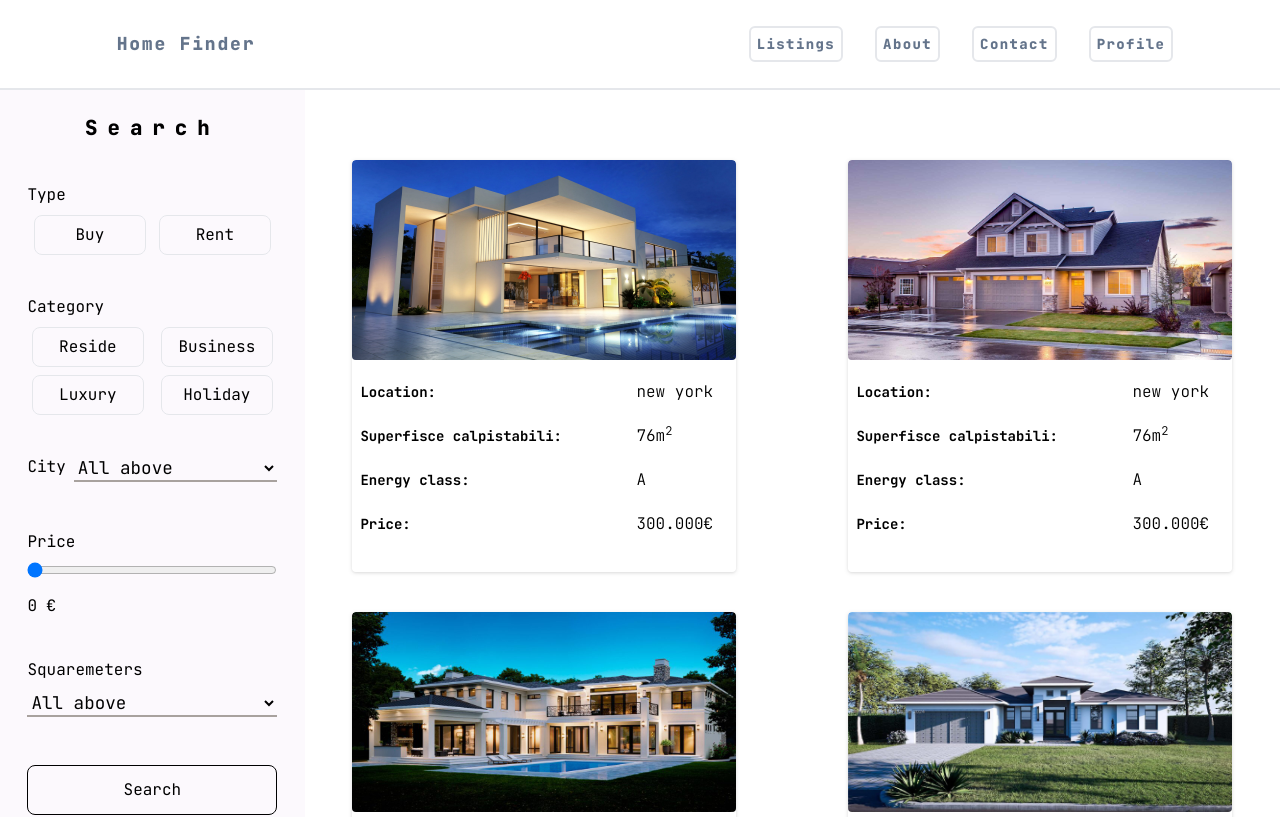
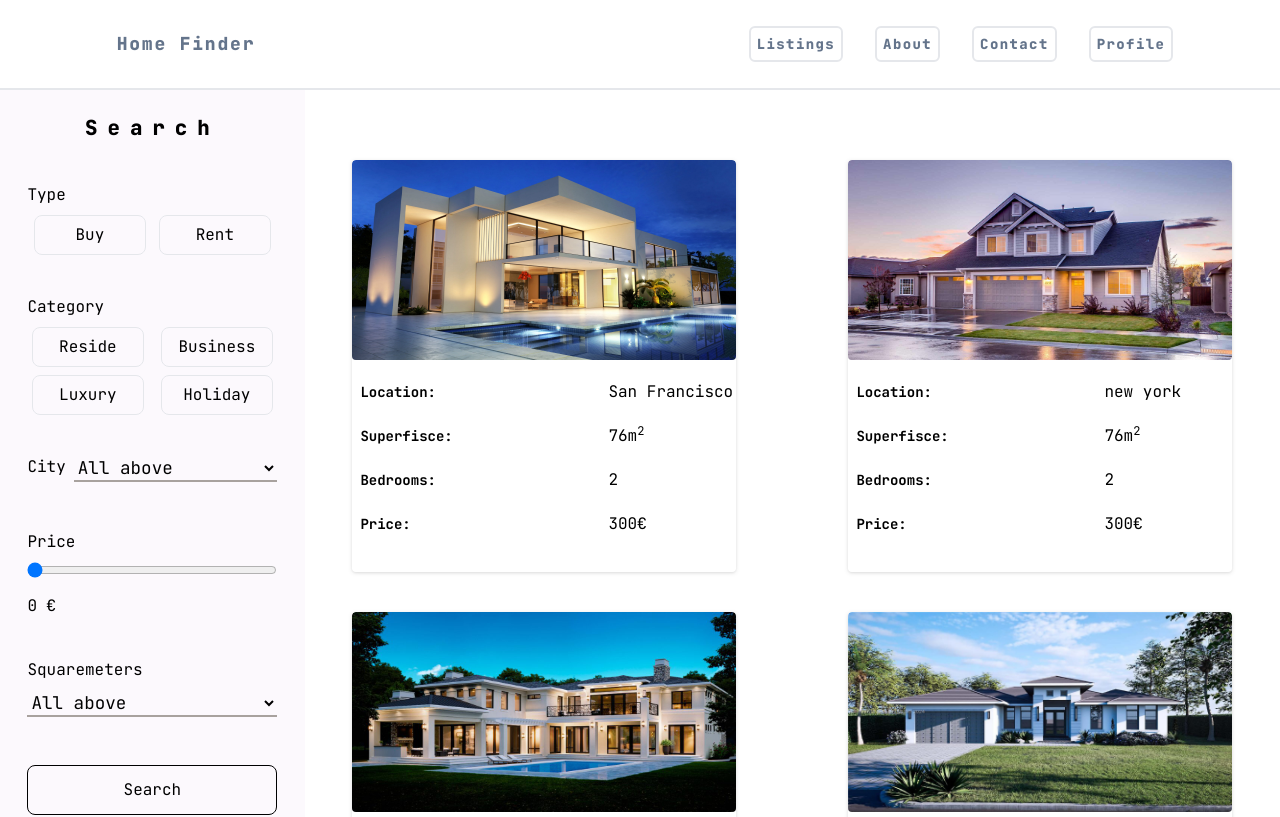
Before and after one commit to urbobb/real-estate-listings, a Next.js app: page /listings in a window 1280 px wide. Shown: the top 817 px of the page. Built offline with nearby package versions, Linux system fonts and the light colour scheme.

Commit message:
switch energyClass with bedrooms and modified ListingsCard css

```diff
--- a/app/components/ListingsCard/index.tsx
+++ b/app/components/ListingsCard/index.tsx
@@ -6,7 +6,7 @@ type Props = {
   listingsImage: StaticImageData;
   location: string;
   area: number;
-  energyClass: string;
+  bedrooms: number;
   price: number;
   id: number;
 };
@@ -15,7 +15,7 @@ const ListingsCard = ({
   listingsImage,
   location,
   area,
-  energyClass,
+  bedrooms,
   price,
   id,
 }: Props) => {
@@ -31,30 +31,38 @@ const ListingsCard = ({
         </div>
         <div className="min-h-fit mt-5 ml-2 w-full">
           <div className="h-48 flex gap-5">
-            <div className="flex flex-col basis-2/3 gap-5 ">
-              <p>
+            <div className="flex flex-col w-full gap-5 ">
+              <div className="flex flex-row gap-28">
+                <p className="w-1/2">
                   <span className="font-bold text-[14px]">Location:</span>
                 </p>
-              <p>
-                <span className="font-bold text-[14px]">
-                  Superfisce calpistabili:
-                </span>
+                <p className="w-1/2">{location}</p>
+              </div>
+
+              <div className="flex flex-row gap-28">
+                <p className="w-1/2">
+                  <span className="font-bold text-[14px]">Superfisce:</span>
                 </p>
-              <p>
-                <span className="font-bold text-[14px]">Energy class:</span>
+                <p className="w-1/2">
+                  {area}m<sup>2</sup>
                 </p>
-              <p>
+              </div>
+
+              <div className="flex flex-row gap-28">
+                <p className="w-1/2">
+                  <span className="font-bold text-[14px]">Bedrooms:</span>
+                </p>
+                <p className="w-1/2">{bedrooms}</p>
+              </div>
+
+              <div className="flex flex-row gap-28">
+                <p className="w-1/2">
                   <span className="font-bold text-[14px]">Price: </span>
                 </p>
+                <p className="w-1/2">{price}€</p>
               </div>
-            <div className="flex flex-col basis-1/4 gap-5 font-light">
-              <p>{location}</p>
-              <p>
-                {area}m<sup>2</sup>
-              </p>
-              <p>{energyClass}</p>
-              <p>{price.toFixed(3)}€</p>
             </div>
+            {/* <div className="flex flex-col basis-1/2 gap-5 font-light"></div> */}
           </div>
         </div>
       </a>
--- a/app/listings/page.tsx
+++ b/app/listings/page.tsx
@@ -41,7 +41,7 @@ export default function Listings() {
                   listingsImage={house.listingsImage}
                   location={house.location}
                   area={house.area}
-                  energyClass={house.energyClass}
+                  bedrooms={house.bedrooms}
                   price={house.price}
                   id={house.id}
                 />
--- a/app/shared/HousesList.ts
+++ b/app/shared/HousesList.ts
@@ -8,8 +8,9 @@ import House6 from "@/app/assets/listings/House6.jpg";
 export const houses = [
   {
     listingsImage: House1,
-    location: "new york",
+    location: "San Francisco",
     area: 76,
+    bedrooms: 2,
     energyClass: "A",
     price: 300.0,
     id: 1,
@@ -18,6 +19,7 @@ export const houses = [
     listingsImage: House2,
     location: "new york",
     area: 76,
+    bedrooms: 2,
     energyClass: "A",
     price: 300.0,
     id: 2,
@@ -26,6 +28,7 @@ export const houses = [
     listingsImage: House3,
     location: "new york",
     area: 76,
+    bedrooms: 2,
     energyClass: "A",
     price: 300.0,
     id: 3,
@@ -34,6 +37,7 @@ export const houses = [
     listingsImage: House4,
     location: "new york",
     area: 76,
+    bedrooms: 2,
     energyClass: "A",
     price: 300.0,
     id: 4,
@@ -42,6 +46,7 @@ export const houses = [
     listingsImage: House5,
     location: "new york",
     area: 76,
+    bedrooms: 2,
     energyClass: "A",
     price: 300.0,
     id: 6,
@@ -50,6 +55,7 @@ export const houses = [
     listingsImage: House6,
     location: "new york",
     area: 76,
+    bedrooms: 2,
     energyClass: "A",
     price: 300.0,
     id: 7,
@@ -58,6 +64,7 @@ export const houses = [
     listingsImage: House6,
     location: "new york",
     area: 76,
+    bedrooms: 2,
     energyClass: "A",
     price: 300.0,
     id: 7,
@@ -66,6 +73,7 @@ export const houses = [
     listingsImage: House6,
     location: "new york",
     area: 76,
+    bedrooms: 2,
     energyClass: "A",
     price: 300.0,
     id: 7,
@@ -74,6 +82,7 @@ export const houses = [
     listingsImage: House6,
     location: "new york",
     area: 76,
+    bedrooms: 2,
     energyClass: "A",
     price: 300.0,
     id: 7,
@@ -82,6 +91,7 @@ export const houses = [
     listingsImage: House6,
     location: "new york",
     area: 76,
+    bedrooms: 2,
     energyClass: "A",
     price: 300.0,
     id: 7,
@@ -90,6 +100,7 @@ export const houses = [
     listingsImage: House6,
     location: "new york",
     area: 76,
+    bedrooms: 2,
     energyClass: "A",
     price: 300.0,
     id: 7,
@@ -98,6 +109,7 @@ export const houses = [
     listingsImage: House6,
     location: "new york",
     area: 76,
+    bedrooms: 2,
     energyClass: "A",
     price: 300.0,
     id: 7,
@@ -106,6 +118,7 @@ export const houses = [
     listingsImage: House6,
     location: "new york",
     area: 76,
+    bedrooms: 2,
     energyClass: "A",
     price: 300.0,
     id: 7,
@@ -114,6 +127,7 @@ export const houses = [
     listingsImage: House6,
     location: "new york",
     area: 76,
+    bedrooms: 2,
     energyClass: "A",
     price: 300.0,
     id: 7,
@@ -122,6 +136,7 @@ export const houses = [
     listingsImage: House6,
     location: "new york",
     area: 76,
+    bedrooms: 2,
     energyClass: "A",
     price: 300.0,
     id: 7,
@@ -130,6 +145,7 @@ export const houses = [
     listingsImage: House6,
     location: "new york",
     area: 76,
+    bedrooms: 2,
     energyClass: "A",
     price: 300.0,
     id: 7,
@@ -138,6 +154,7 @@ export const houses = [
     listingsImage: House6,
     location: "new york",
     area: 76,
+    bedrooms: 2,
     energyClass: "A",
     price: 300.0,
     id: 7,
@@ -146,6 +163,7 @@ export const houses = [
     listingsImage: House6,
     location: "new york",
     area: 76,
+    bedrooms: 2,
     energyClass: "A",
     price: 300.0,
     id: 7,
@@ -154,6 +172,7 @@ export const houses = [
     listingsImage: House6,
     location: "new york",
     area: 76,
+    bedrooms: 2,
     energyClass: "A",
     price: 300.0,
     id: 7,
@@ -162,6 +181,7 @@ export const houses = [
     listingsImage: House6,
     location: "new york",
     area: 76,
+    bedrooms: 2,
     energyClass: "A",
     price: 300.0,
     id: 7,
@@ -170,6 +190,7 @@ export const houses = [
     listingsImage: House6,
     location: "new york",
     area: 76,
+    bedrooms: 2,
     energyClass: "A",
     price: 300.0,
     id: 7,
@@ -178,6 +199,7 @@ export const houses = [
     listingsImage: House6,
     location: "new york",
     area: 76,
+    bedrooms: 2,
     energyClass: "A",
     price: 300.0,
     id: 7,
@@ -186,6 +208,7 @@ export const houses = [
     listingsImage: House6,
     location: "new york",
     area: 76,
+    bedrooms: 2,
     energyClass: "A",
     price: 300.0,
     id: 7,
@@ -194,6 +217,7 @@ export const houses = [
     listingsImage: House6,
     location: "new york",
     area: 76,
+    bedrooms: 2,
     energyClass: "A",
     price: 300.0,
     id: 7,
@@ -202,6 +226,7 @@ export const houses = [
     listingsImage: House6,
     location: "new york",
     area: 76,
+    bedrooms: 2,
     energyClass: "A",
     price: 300.0,
     id: 7,
@@ -210,6 +235,7 @@ export const houses = [
     listingsImage: House6,
     location: "new york",
     area: 76,
+    bedrooms: 2,
     energyClass: "A",
     price: 300.0,
     id: 7,
@@ -218,6 +244,7 @@ export const houses = [
     listingsImage: House6,
     location: "new york",
     area: 76,
+    bedrooms: 2,
     energyClass: "A",
     price: 300.0,
     id: 7,
@@ -226,6 +253,7 @@ export const houses = [
     listingsImage: House6,
     location: "new york",
     area: 76,
+    bedrooms: 2,
     energyClass: "A",
     price: 300.0,
     id: 7,
@@ -234,6 +262,7 @@ export const houses = [
     listingsImage: House6,
     location: "new york",
     area: 76,
+    bedrooms: 2,
     energyClass: "A",
     price: 300.0,
     id: 7,
@@ -242,6 +271,7 @@ export const houses = [
     listingsImage: House6,
     location: "new york",
     area: 76,
+    bedrooms: 2,
     energyClass: "A",
     price: 300.0,
     id: 7,
```
Lines whose indentation alone changed are shown as unchanged.
